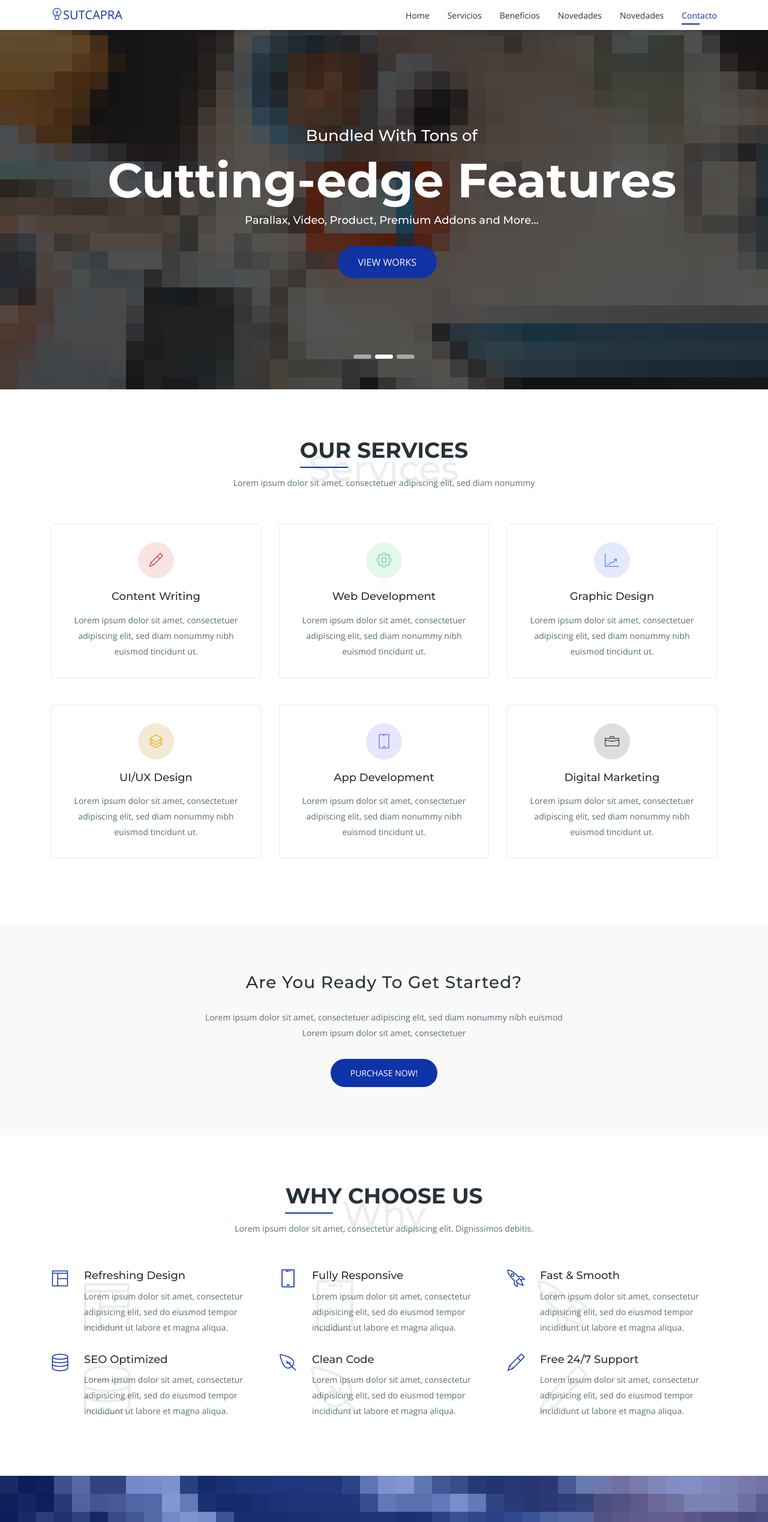
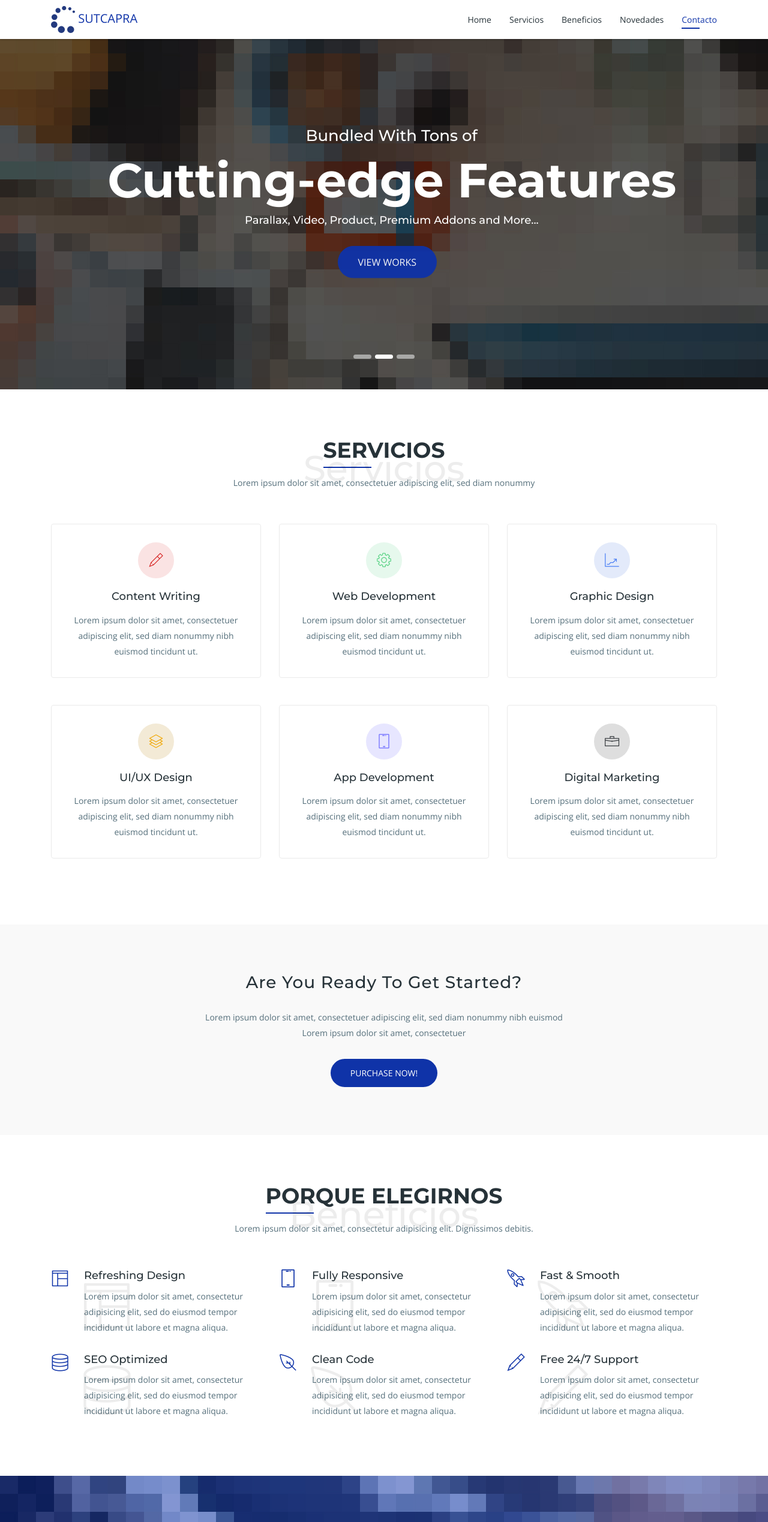
Before and after one commit to pdsan/sutcapra, a plain HTML site: page index.html in a window 1280 px wide. Shown: the top 2537 px of the page at 60% size. Drawn offline with nearby package versions, Linux system fonts and the light colour scheme; files whose address does not match are found by name.

Commit message:
moficiaciones body

```diff
--- a/index.html
+++ b/index.html
@@ -31,7 +31,7 @@
     <header id="slider-area">
       <nav class="navbar navbar-expand-md fixed-top scrolling-navbar bg-white">
         <div class="container">
-          <a class="navbar-brand" href="index.html"><span class="lni-bulb"></span>SUTCAPRA</a>
+          <a class="navbar-brand" href="index.html"><img src="img/simbolo.svg" width="40"> SUTCAPRA</a>
           <button class="navbar-toggler" type="button" data-toggle="collapse" data-target="#navbarCollapse" aria-controls="navbarCollapse" aria-expanded="false" aria-label="Toggle navigation">
             <i class="lni-menu"></i>
           </button>
@@ -46,10 +46,10 @@
               <li class="nav-item">
                 <a class="nav-link page-scroll" href="#features">Beneficios</a>
               </li>
-              <li class="nav-item">
+              <!-- <li class="nav-item">
                 <a class="nav-link page-scroll" href="#portfolios">Novedades</a>
               </li>
-              <!-- <li class="nav-item">
+              <li class="nav-item">
                 <a class="nav-link page-scroll" href="#pricing">Pricing</a>
               </li>
               <li class="nav-item">
@@ -125,8 +125,8 @@
     <section id="services" class="section">
       <div class="container">
         <div class="section-header">
-          <h2 class="section-title">Our Services</h2>
-          <span>Services</span>
+          <h2 class="section-title">Servicios</h2>
+          <span>Servicios</span>
           <p class="section-subtitle">Lorem ipsum dolor sit amet, consectetuer adipiscing elit, sed diam nonummy</p>
         </div>
         <div class="row">
@@ -209,8 +209,8 @@
     <section id="features" class="section">
       <div class="container">
         <div class="section-header">
-          <h2 class="section-title">Why Choose Us</h2>
-          <span>Why</span>
+          <h2 class="section-title">Porque Elegirnos</h2>
+          <span>Beneficios</span>
           <p class="section-subtitle">Lorem ipsum dolor sit amet, consectetur adipisicing elit. Dignissimos debitis.</p>
         </div>
         <div class="row">
@@ -881,8 +881,8 @@
       <!-- Container Starts -->
       <div class="container">
         <div class="section-header">
-          <h2 class="section-title">Blogs</h2>
-          <span>Blogs</span>
+          <h2 class="section-title">Novedades</h2>
+          <span>Novedades</span>
           <p class="section-subtitle">Lorem ipsum dolor sit amet, consectetur adipisicing elit. Dignissimos debitis.</p>
         </div>
         <div class="row">
```
